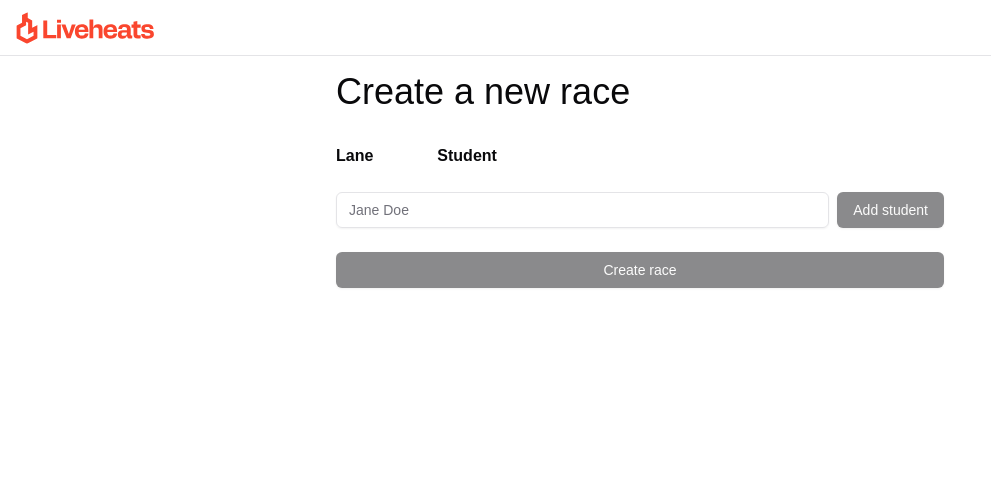
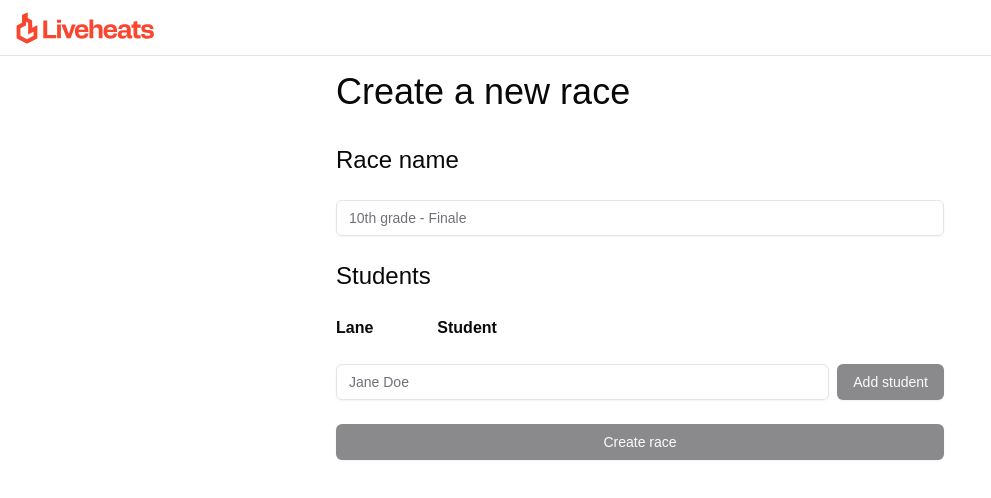
Before and after one commit to Lassi/liveheats, a Next.js app: page /races/new in a window 1280 px wide. Shown: the top 498 px of the page, without its empty margins (0-991 px from the left). Built offline with nearby package versions, Linux system fonts and the light colour scheme.

Commit message:
Add race name

```diff
--- a/src/blocks/new-race/components/new-race-form/new-race-form.jsx
+++ b/src/blocks/new-race/components/new-race-form/new-race-form.jsx
@@ -7,6 +7,7 @@ import { createRace } from '@/lib/race-utils';
 import { StudentList, StudentListItem } from '../student-list/student-list';
 
 export const NewRaceForm = ({ onCreateSuccess }) => {
+  const [raceName, setRaceName] = useState('');
   const [newStudentName, setNewStudentName] = useState('');
   const [studentNames, setStudentNames] = useState([]);
   const isNewStudentNameValid =
@@ -19,6 +20,18 @@ export const NewRaceForm = ({ onCreateSuccess }) => {
 
   return (
     <div className="flex flex-col gap-6">
+      <h2 className="text-2xl">Race name</h2>
+      <Input
+        aria-label="Race's name"
+        type="text"
+        placeholder="10th grade - Finale"
+        onChange={(event) => {
+          setRaceName(event.target.value);
+        }}
+        value={raceName}
+      />
+
+      <h2 className="text-2xl">Students</h2>
       <StudentList>
         {studentNames.map((studentName, index) => (
           <StudentListItem
@@ -32,6 +45,7 @@ export const NewRaceForm = ({ onCreateSuccess }) => {
       </StudentList>
       <div className="flex flex-row gap-2">
         <Input
+          aria-label="New student's name"
           type="text"
           placeholder="Jane Doe"
           onChange={(event) => {
@@ -53,9 +67,9 @@ export const NewRaceForm = ({ onCreateSuccess }) => {
         </Button>
       </div>
       <Button
-        disabled={!hasEnoughStudents}
+        disabled={!hasEnoughStudents || raceName === ''}
         onClick={() => {
-          const newRace = createRace(studentNames);
+          const newRace = createRace(raceName, studentNames);
           onCreateSuccess?.(newRace.id);
         }}
       >
--- a/src/lib/race-utils.js
+++ b/src/lib/race-utils.js
@@ -2,9 +2,10 @@ import { v4 } from 'uuid';
 
 import { readData, writeData } from '@/lib/storage-utils';
 
-export const createRace = (studentNames) => {
+export const createRace = (raceName, studentNames) => {
   const newRace = {
     id: v4(),
+    name: raceName,
     students: studentNames.map((name) => ({
       name,
       rank: null,
```
Also changed, not shown: 2 other files (tests, documents, lock files or other folders).
